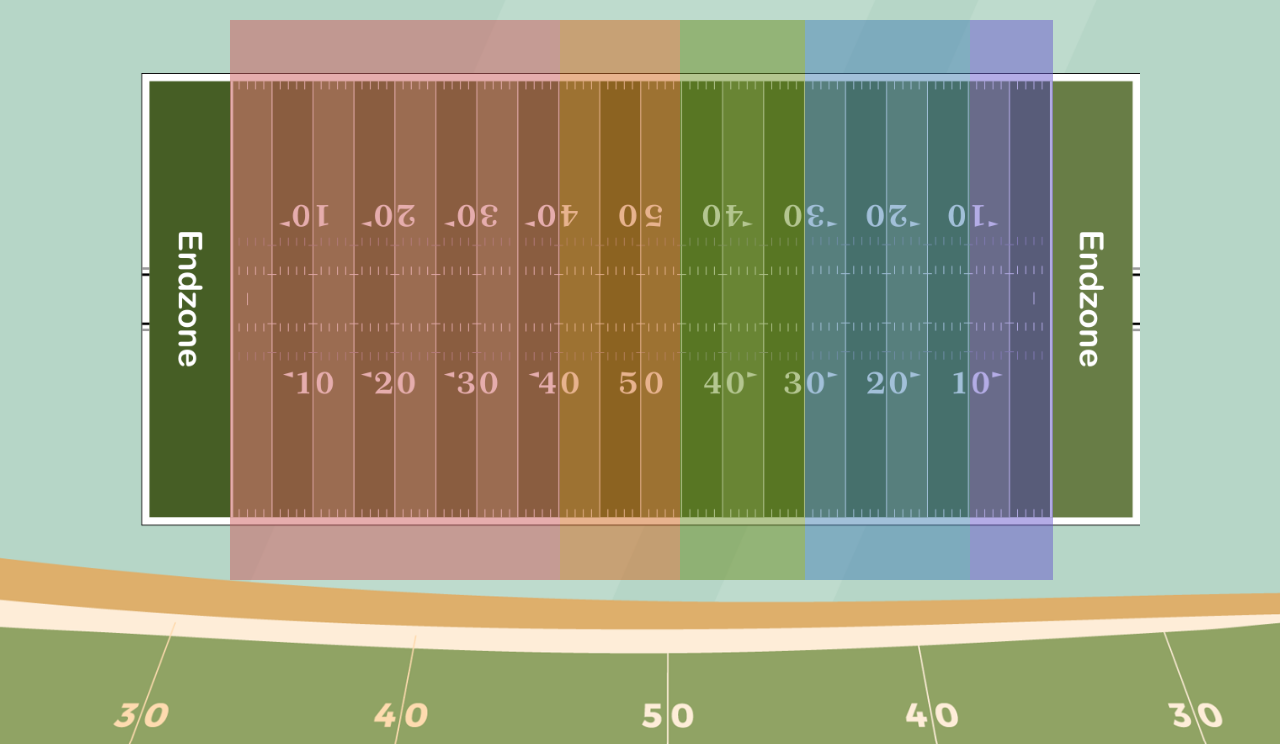
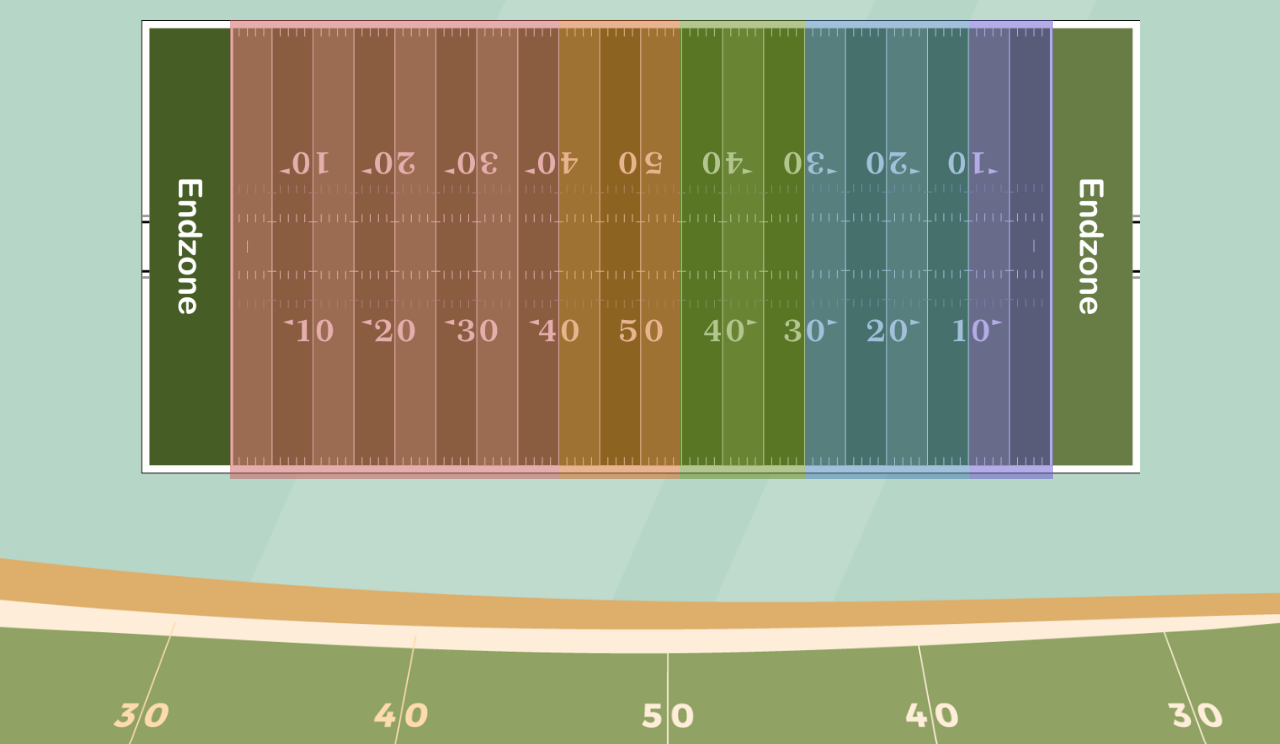
Before and after one commit to trv2111/w4170-proj, a Flask app: page /learn/field-position in a window 1280 px wide. Shown: the part 56-800 px from the top of the page. Run offline with Flask 3, Linux system fonts and the light colour scheme; some libraries are stand-ins or nearby versions.

Commit message:
Fix zone heights

```diff
--- a/static/style.css
+++ b/static/style.css
@@ -108,8 +108,7 @@ body.home-page {
 
 .field-image {
     width: 100%;
-    height: 100%;
-    object-fit: contain;
+    height: auto;
     display: block;
 }
 
@@ -118,6 +117,7 @@ body.home-page {
     top: 0;
     bottom: 0;
     opacity: 0.5;
+    height: 82%;
     cursor: pointer;
 }
 
```
